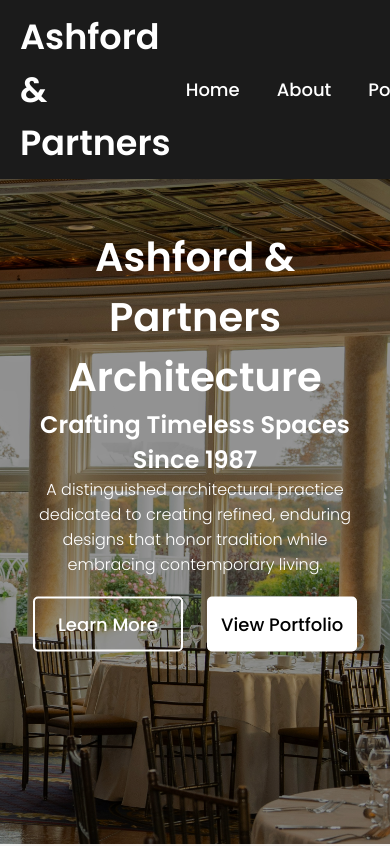
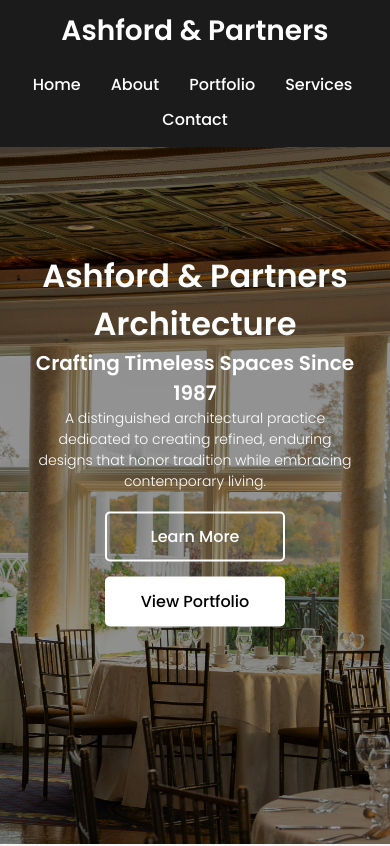
Before and after one commit to Deji-thedev/Ashford-Partners, a plain HTML site: page index.html in a window 390 px wide. Shown: the top 846 px of the page. Drawn offline with Linux system fonts and the light colour scheme.

Commit message:
Changed Mobile settings to improve responsiveness across devices

```diff
--- a/style.css
+++ b/style.css
@@ -5,6 +5,13 @@
   box-sizing: border-box;
   font-family: "Poppins", sans-serif;
 }
+
+html,
+body {
+  overflow-x: hidden;
+  width: 100%;
+}
+
 ::selection {
   color: #000;
   background: #fff;
@@ -15,6 +22,7 @@ nav {
   width: 100%;
   padding: 10px 0;
   z-index: 12;
+  top: 0;
 }
 nav .menu {
   max-width: 1250px;
@@ -161,9 +169,17 @@ nav .menu {
   transition: transform 0.3s ease, box-shadow 0.3s ease;
 }
 
-.project-card:hover {
-  transform: translateY(-10px);
-  box-shadow: 0 8px 25px rgba(0, 0, 0, 0.15);
+@media (hover: hover) {
+  .project-card:hover {
+    transform: translateY(-10px);
+    box-shadow: 0 8px 25px rgba(0, 0, 0, 0.15);
+  }
+}
+
+@media (hover: none) {
+  .project-card:active {
+    transform: scale(0.98);
+  }
 }
 
 .project-image {
@@ -316,7 +332,35 @@ footer {
   font-size: 14px;
 }
 
+@media (max-width: 1024px) {
+  .center .title {
+    font-size: 50px;
+  }
+
+  .center .sub_title {
+    font-size: 28px;
+  }
+
+  .projects-grid {
+    grid-template-columns: repeat(2, 1fr);
+  }
+}
+
 @media (max-width: 768px) {
+  nav .menu {
+    flex-direction: column;
+  }
+
+  .menu ul {
+    margin-top: 15px;
+    flex-wrap: wrap;
+    justify-content: center;
+  }
+
+  .menu ul li {
+    margin: 5px;
+  }
+
   .center .title {
     font-size: 40px;
   }
@@ -327,6 +371,20 @@ footer {
 
   .center .description {
     font-size: 16px;
+    padding: 0 10px;
+  }
+
+  .center .btns {
+    display: flex;
+    flex-direction: column;
+    align-items: center;
+    gap: 15px;
+  }
+
+  .center .btns button {
+    width: 200px;
+    font-size: 18px;
+    margin: 0;
   }
 
   .portfolio-section .section-title,
@@ -338,8 +396,71 @@ footer {
     grid-template-columns: 1fr;
   }
 
-  .center .btns button {
-    width: 150px;
-    font-size: 18px;
+  .project-image {
+    height: 220px;
+  }
+
+  .testimonials-container {
+    grid-template-columns: 1fr;
+  }
+
+  .footer-content {
+    grid-template-columns: 1fr;
+    text-align: center;
+  }
+
+  .footer-links {
+    padding: 0;
   }
 }
+
+@media (max-width: 480px) {
+  .menu .logo a {
+    font-size: 28px;
+  }
+
+  .menu ul li a {
+    font-size: 16px;
+    padding: 6px 10px;
+  }
+
+  .center .title {
+    font-size: 32px;
+  }
+
+  .center .sub_title {
+    font-size: 20px;
+  }
+
+  .center .description {
+    font-size: 14px;
+  }
+
+  .center .btns button {
+    width: 180px;
+    height: 50px;
+    font-size: 16px;
+  }
+
+  .portfolio-section,
+  .testimonials-section {
+    padding: 60px 15px;
+  }
+
+  .portfolio-section .section-title,
+  .testimonials-section .section-title {
+    font-size: 28px;
+  }
+
+  .project-title {
+    font-size: 20px;
+  }
+
+  .project-description {
+    font-size: 14px;
+  }
+
+  footer {
+    padding: 40px 15px 20px;
+  }
+}
```
